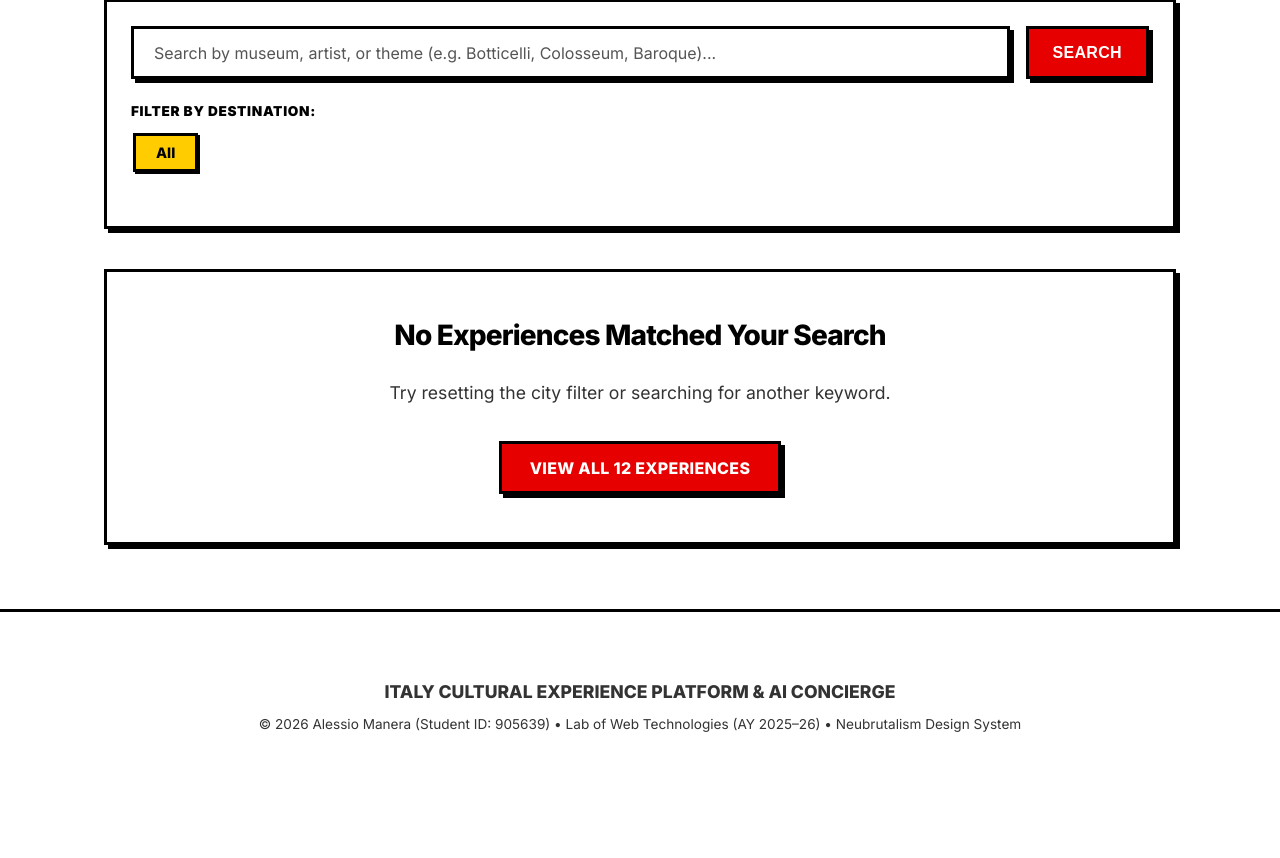
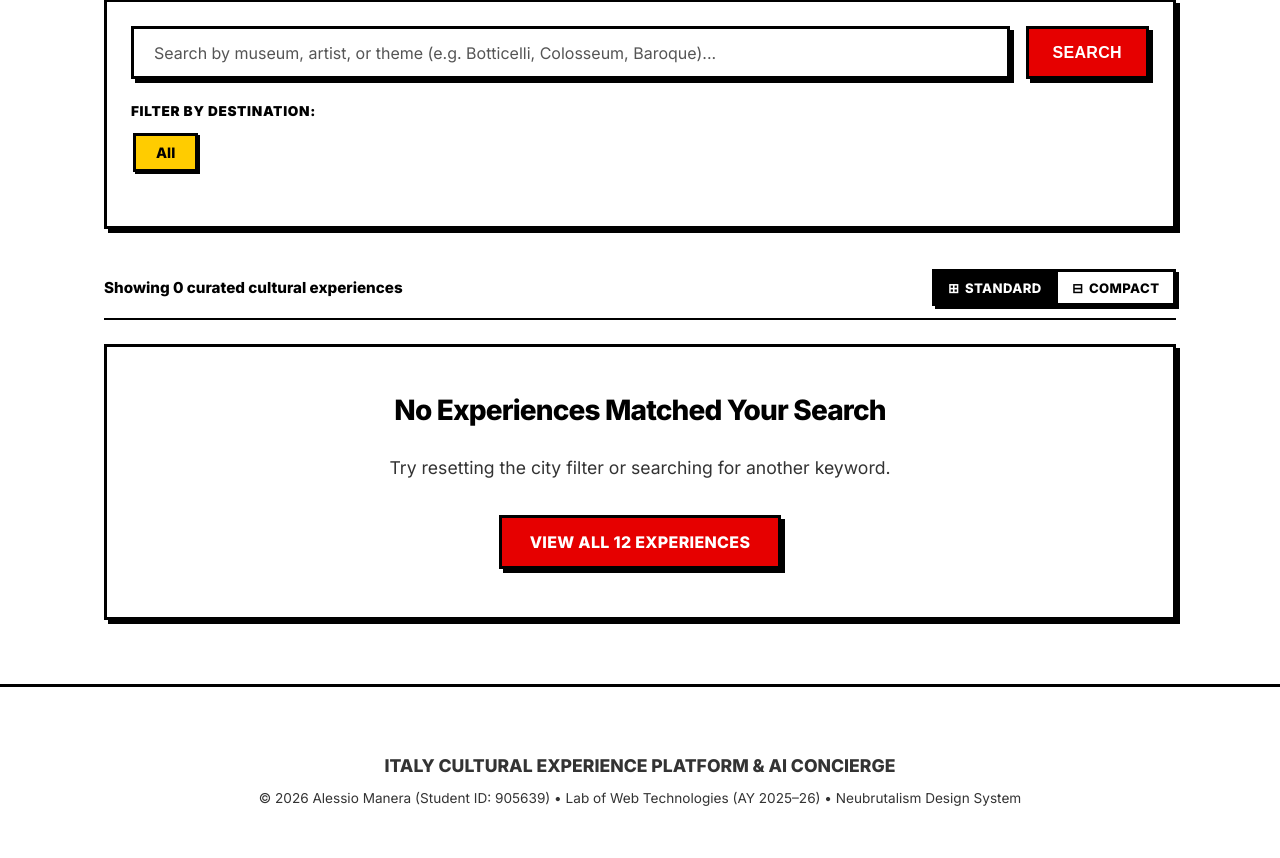
Before and after one commit to alessiomanera/web-tech-lab-2026, a Flask app: page /experiences in a window 1280 px wide. Shown: the part 311-1169 px from the top of the page. Before the commit the page ends 1043 px from the top, so only its background shows below. Run offline with Flask 3, Linux system fonts and the light colour scheme; data that the repository does not hold is empty.

Commit message:
feat(ux): add compact view mode toggle with localStorage persistence in experiences catalogue

```diff
--- a/static/css/components.css
+++ b/static/css/components.css
@@ -230,6 +230,136 @@
 .experience-perks-list li::before {
     content: "■";
     color: var(--primary-color);
+    font-size: 0.75rem;
+}
+
+/* ---------------------------------------------------------
+   4b. Catalog Toolbar & Compact View Mode
+   --------------------------------------------------------- */
+.catalog-toolbar {
+    display: flex;
+    justify-content: space-between;
+    align-items: center;
+    flex-wrap: wrap;
+    gap: 1rem;
+    margin-bottom: 1.5rem;
+    padding-bottom: 0.75rem;
+    border-bottom: 2px solid var(--border-color);
+}
+
+.results-count-text {
+    font-size: 0.95rem;
+    font-weight: 700;
+    color: var(--text-primary);
+}
+
+.view-toggle-group {
+    display: inline-flex;
+    border: var(--border-width) solid var(--border-color);
+    box-shadow: 3px 3px 0px 0px var(--border-color);
+    background: #FFFFFF;
+}
+
+.view-toggle-btn {
+    background: #FFFFFF;
+    color: var(--text-primary);
+    border: none;
+    padding: 0.45rem 0.85rem;
+    font-size: 0.82rem;
+    font-weight: 800;
+    cursor: pointer;
+    text-transform: uppercase;
+    letter-spacing: 0.03em;
+    display: inline-flex;
+    align-items: center;
+    gap: 0.35rem;
+    font-family: var(--font-body);
+    transition: background var(--transition-speed), color var(--transition-speed);
+}
+
+.view-toggle-btn:not(:last-child) {
+    border-right: var(--border-width) solid var(--border-color);
+}
+
+.view-toggle-btn:hover {
+    background: #F0F0F0;
+}
+
+.view-toggle-btn.active {
+    background: #000000;
+    color: #FFFFFF;
+}
+
+/* Compact View Grid Modifications */
+.grid-auto.view-compact {
+    grid-template-columns: repeat(auto-fill, minmax(260px, 1fr));
+    gap: 1.25rem;
+}
+
+.view-compact .experience-card {
+    box-shadow: 3px 3px 0px 0px var(--border-color);
+}
+
+.view-compact .experience-card-img {
+    height: 120px;
+}
+
+.view-compact .card-content {
+    padding: 0.85rem;
+    gap: 0.4rem;
+}
+
+.view-compact .experience-header-meta {
+    margin-bottom: 0.35rem;
+}
+
+.view-compact .experience-header-meta .badge {
+    padding: 0.2rem 0.45rem;
+    font-size: 0.7rem;
+}
+
+.view-compact .card-title {
+    font-size: 1rem;
+    line-height: 1.25;
+    margin-bottom: 0.2rem;
+}
+
+.view-compact .card-theme {
+    font-size: 0.72rem;
+    margin-bottom: 0.3rem;
+}
+
+.view-compact .card-description-sm {
+    font-size: 0.8rem;
+    line-height: 1.35;
+    margin-bottom: 0.5rem;
+    display: -webkit-box;
+    -webkit-line-clamp: 2;
+    -webkit-box-orient: vertical;
+    overflow: hidden;
+}
+
+.view-compact .experience-perks-list {
+    display: none;
+}
+
+.view-compact .card-footer {
+    padding-top: 0.4rem;
+    margin-top: auto;
+    margin-bottom: 0.6rem;
+    border-top: 1px dashed var(--border-color);
+}
+
+.view-compact .experience-price-tag {
+    font-size: 1.15rem;
+}
+
+.view-compact .card-actions-grid {
+    gap: 0.4rem;
+}
+
+.view-compact .card-actions-grid .cta-button {
+    padding: 0.45rem 0.5rem;
     font-size: 0.75rem;
 }
 
--- a/static/js/ui.js
+++ b/static/js/ui.js
@@ -11,4 +11,41 @@ document.addEventListener('DOMContentLoaded', () => {
 
     document.documentElement.style.setProperty('--cursor-default', `url('${cursorSvg}') 2 2, auto`);
     document.documentElement.style.setProperty('--cursor-pointer', `url('${cursorPointerSvg}') 14 2, pointer`);
+
+    // ---------------------------------------------------------
+    // Experience Catalog View Mode Switcher (Standard vs Compact)
+    // ---------------------------------------------------------
+    const expGrid = document.getElementById('experiences-grid');
+    const stdBtn = document.getElementById('view-standard-btn');
+    const cmpBtn = document.getElementById('view-compact-btn');
+
+    if (expGrid && stdBtn && cmpBtn) {
+        const setViewMode = (mode) => {
+            if (mode === 'compact') {
+                expGrid.classList.add('view-compact');
+                cmpBtn.classList.add('active');
+                cmpBtn.setAttribute('aria-pressed', 'true');
+                stdBtn.classList.remove('active');
+                stdBtn.setAttribute('aria-pressed', 'false');
+                try { localStorage.setItem('experiences_view_mode', 'compact'); } catch (e) {}
+            } else {
+                expGrid.classList.remove('view-compact');
+                stdBtn.classList.add('active');
+                stdBtn.setAttribute('aria-pressed', 'true');
+                cmpBtn.classList.remove('active');
+                cmpBtn.setAttribute('aria-pressed', 'false');
+                try { localStorage.setItem('experiences_view_mode', 'standard'); } catch (e) {}
+            }
+        };
+
+        // Load persisted user preference (default: standard)
+        let savedMode = 'standard';
+        try {
+            savedMode = localStorage.getItem('experiences_view_mode') || 'standard';
+        } catch (e) {}
+        setViewMode(savedMode);
+
+        stdBtn.addEventListener('click', () => setViewMode('standard'));
+        cmpBtn.addEventListener('click', () => setViewMode('compact'));
+    }
 });
--- a/templates/experiences.html
+++ b/templates/experiences.html
@@ -41,8 +41,23 @@
     </div>
 </div>
 
+<!-- Catalog Toolbar & View Switcher -->
+<div class="catalog-toolbar">
+    <div class="results-count-text">
+        Showing <strong>{{ experiences|length }}</strong> curated cultural experiences
+    </div>
+    <div class="view-toggle-group" role="group" aria-label="Catalog Display Mode">
+        <button type="button" class="view-toggle-btn active" id="view-standard-btn" data-view="standard" aria-pressed="true">
+            <span>⊞</span> Standard
+        </button>
+        <button type="button" class="view-toggle-btn" id="view-compact-btn" data-view="compact" aria-pressed="false">
+            <span>⊟</span> Compact
+        </button>
+    </div>
+</div>
+
 <!-- Experiences Results Grid -->
-<div class="grid-auto">
+<div class="grid-auto experiences-grid" id="experiences-grid">
     {% for exp in experiences %}
     <article class="experience-card" aria-labelledby="exp-title-{{ exp.id }}">
         <img src="{{ exp.image_url }}" alt="{{ exp.title }}" class="experience-card-img" loading="lazy">
```
Also changed, not shown: ROADMAP.md (+1 -1 lines).
